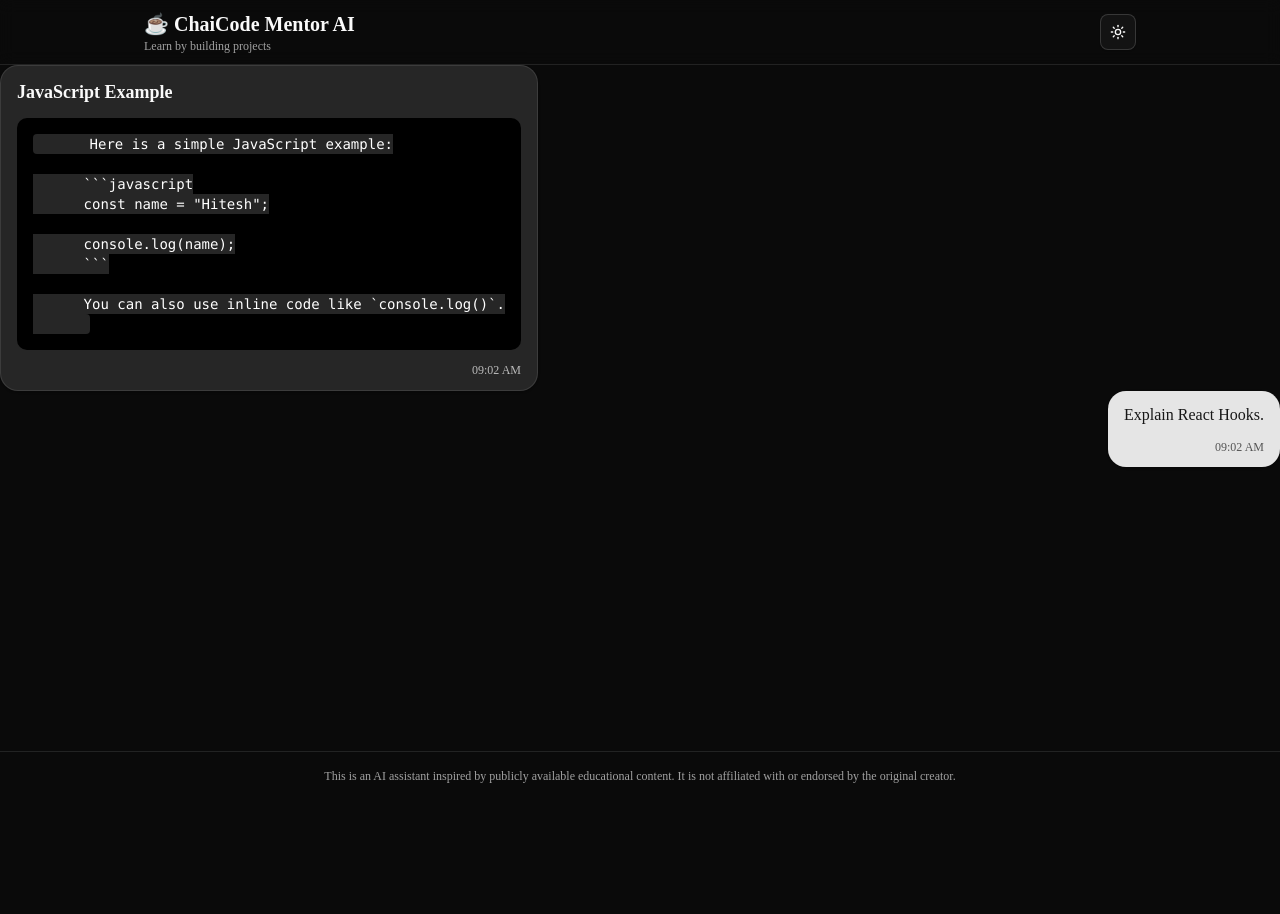
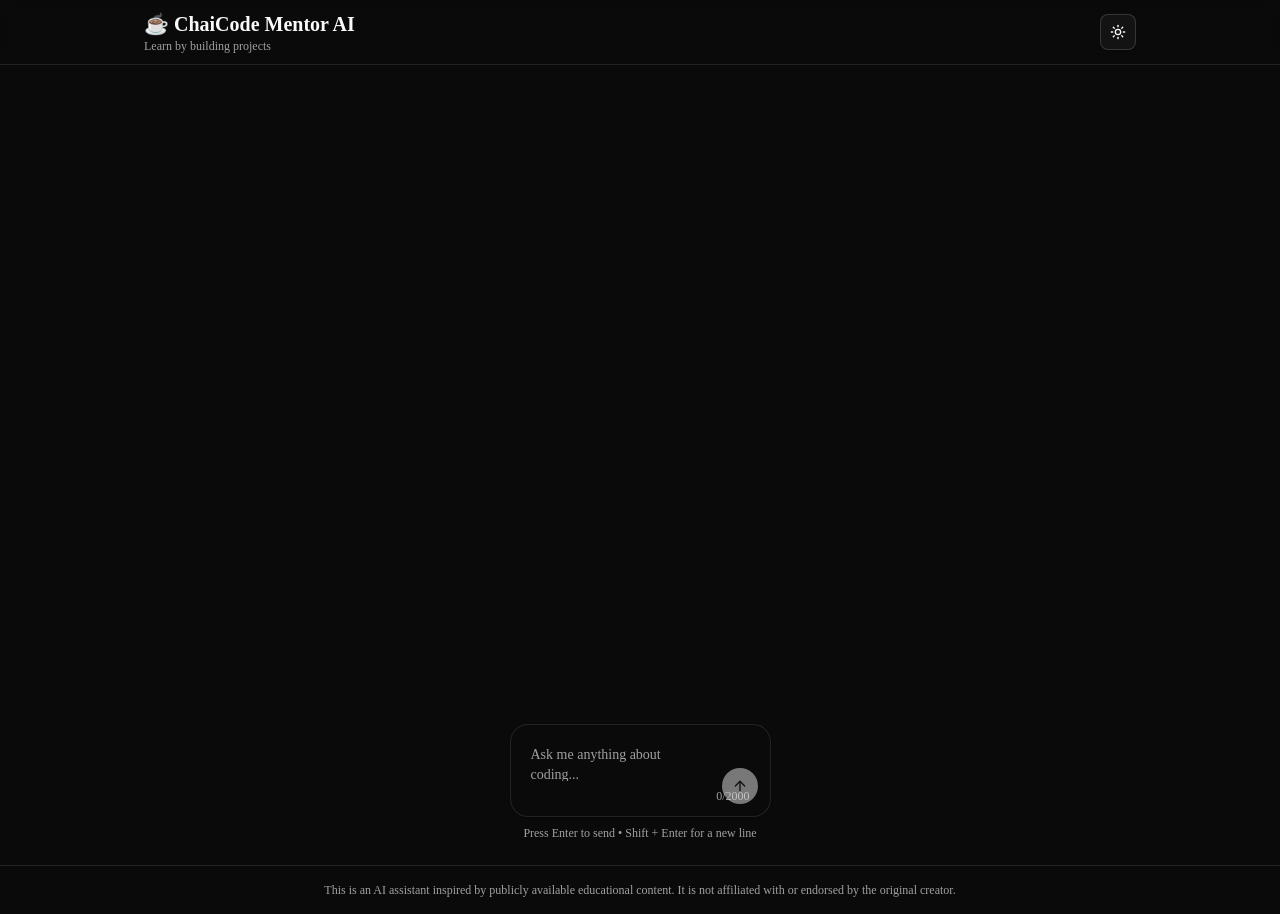
Before and after one commit to raghav-1998/persona-ai, a Next.js app: page / in a window 1280 px wide. Before the commit the page ends 800 px from the top, so only its background shows below. Built offline with nearby package versions, Linux system fonts and the light colour scheme.

Commit message:
feat: implement chat input component

```diff
--- a/src/app/page.tsx
+++ b/src/app/page.tsx
@@ -1,14 +1,20 @@
+"use client"
 import Header from "@/components/Header"
 import { Card } from "@/components/ui/card"
 import MessageBubble from "@/components/chat/MessageBubble"
+import ChatInput from "@/components/chat/ChatInput"
 
 
 export default function Home() {
+    const handleSend = (message: string) => {
+      console.log("Message:", message);
+    };
+
   return (
     <div className="flex min-h-screen flex-col">
       <Header />
 
-      <main className="flex-1">
+      <main className="mx-auto flex min-h-screen max-w-3xl items-end p-6">
         {/* <div className="mx-auto max-w-5xl px-4 py-8">
           <Card className="p-8 text-center">
             <h2 className="text-3xl font-bold">Welcome to ChaiCode Mentor AI</h2>
@@ -51,7 +57,7 @@ export default function Home() {
           }}
         /> */}
 
-        <MessageBubble
+        {/* <MessageBubble
           message={{
             id: "1",
             role: "assistant",
@@ -78,7 +84,9 @@ export default function Home() {
             content: "Explain React Hooks.",
             createdAt: new Date(),
           }}
-        />
+        /> */}
+        <ChatInput onSend={handleSend} />
+
       </main>
 
       <footer className="border-t py-4">
--- a/src/components/chat/ChatInput.tsx
+++ b/src/components/chat/ChatInput.tsx
@@ -0,0 +1,89 @@
+"use client"
+import { ArrowUp } from "lucide-react";
+import { useState, FormEvent, KeyboardEvent } from "react";
+import { cn } from "@/lib/utils";
+
+interface ChatInputProps{
+    onSend:(message:string)=>void;
+    disabled?:boolean;
+    maxLength?:number;
+}
+
+const DEFAULT_MAX_LENGTH=2000;
+
+export default function ChatInput({
+    onSend,
+    disabled=false,
+    maxLength=DEFAULT_MAX_LENGTH
+}:ChatInputProps){
+    const [input, setInput]=useState("");
+    const isDisabled=disabled || input.trim().length===0;
+
+    const handleSubmit=(event:FormEvent<HTMLFormElement>)=>{
+        event.preventDefault();
+
+        const message=input.trim();
+        if(!message ||disabled){
+            return;
+        }
+
+        onSend(message);
+        setInput("");
+    }
+
+    const handleKeyDown=(event:KeyboardEvent<HTMLTextAreaElement>)=>{
+        if(event.key==="Enter" && !event.shiftKey){
+            event.preventDefault();
+
+            if(!isDisabled){
+                event.currentTarget.form?.requestSubmit();
+            }
+        }
+    };
+
+    return(
+        <form onSubmit={handleSubmit} className="w-full">
+            <div className="relative rounded-2xl border bg-background p-2 shadow-sm">
+                <textarea
+                    value={input}
+                    onChange={(event) => setInput(event.target.value)}
+                    onKeyDown={handleKeyDown}
+                    placeholder="Ask me anything about coding..."
+                    maxLength={maxLength}
+                    disabled={disabled}
+                    rows={1}
+                    aria-label="Chat message"
+                    className={cn(
+                        "min-h-12 w-full resize-none bg-transparent px-3 py-3 pr-14",
+                        "text-sm outline-none",
+                        "placeholder:text-muted-foreground",
+                        "disabled:cursor-not-allowed disabled:opacity-50"
+                    )}
+                 />
+                <button
+                    type="submit"
+                    disabled={isDisabled}
+                    aria-label="Send message"
+                    className={cn(
+                        "absolute bottom-3 right-3 flex h-9 w-9 items-center justify-center",
+                        "rounded-full transition-colors",
+                        "bg-primary text-primary-foreground",
+                        "hover:bg-primary/90",
+                        "disabled:cursor-not-allowed disabled:opacity-50"
+                    )}
+                >
+                    <ArrowUp className="h-4 w-4"/>
+                </button>
+
+                <div className="px-3 pb-1 text-right text-xs text-muted-foreground">
+                    {input.length}/{maxLength}
+                </div>
+            </div>
+
+            <p className="mt-2 text-center text-xs text-muted-foreground">
+                Press Enter to send • Shift + Enter for a new line
+            </p>
+        </form>
+    )
+
+}
```
